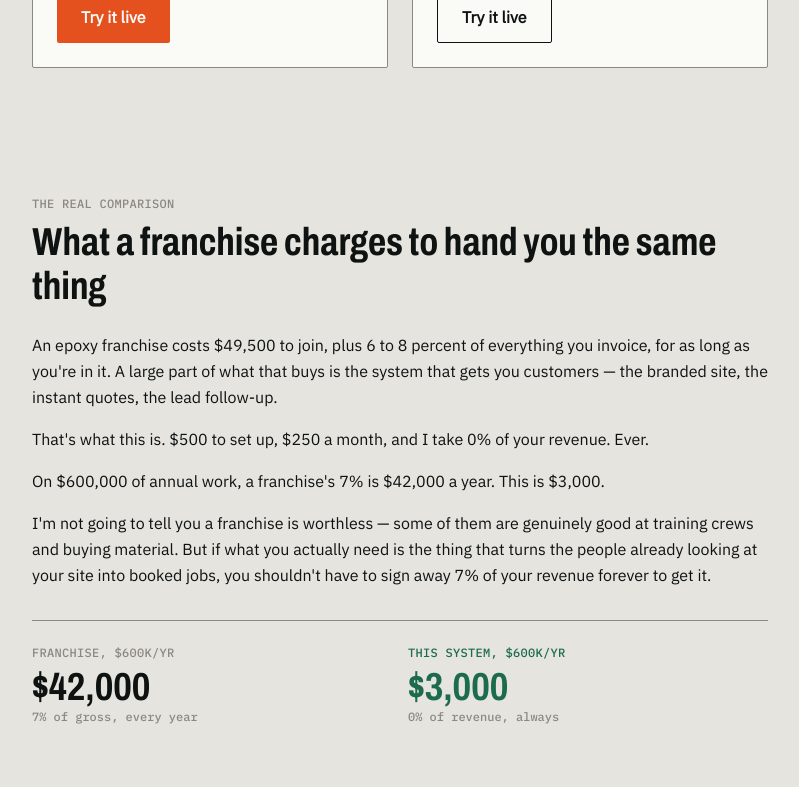
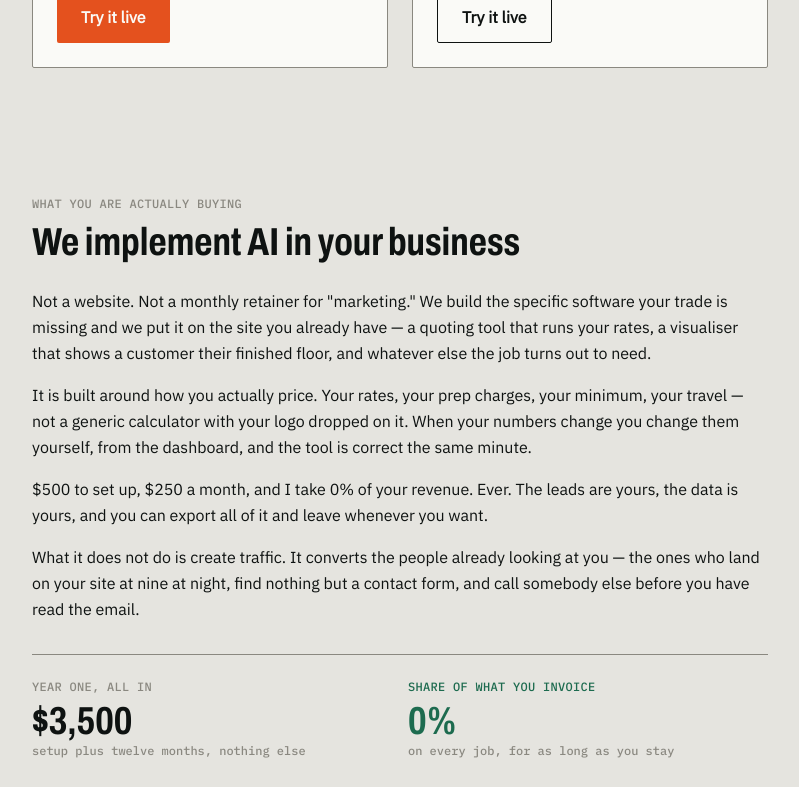
Before and after one commit to dawsennelsonv1-eng/nva-web-solutions, a Next.js app: page /pricing in a window 1280 px wide. Shown: the part 820-1607 px from the top of the page, without its empty margins (240-1039 px from the left). Built offline with nearby package versions, Linux system fonts and the light colour scheme; no server answers; the database is empty.

Commit message:
phase 15a.4: remove franchise positioning, add ImplementationOffer

```diff
--- a/app/(public)/pricing/page.tsx
+++ b/app/(public)/pricing/page.tsx
@@ -1,7 +1,7 @@
 import type { Metadata } from 'next';
 import { Panel } from '@/components/ui/Panel';
 import { CtaButton } from '@/components/marketing/CtaButton';
-import { FranchiseComparison } from '@/components/marketing/FranchiseComparison';
+import { ImplementationOffer } from '@/components/marketing/ImplementationOffer';
 import { disclosureLine } from '@/lib/billing/entity';
 import { createSupabaseServerClient } from '@/lib/supabase/server';
 import { stubPlans } from '@/lib/stubs';
@@ -20,6 +20,11 @@ import { stubPlans } from '@/lib/stubs';
  * clone, a local preview) renders lib/stubs.ts's stubPlans instead of
  * throwing, so the page is always inspectable without secrets. Production
  * with real env vars always prefers the live table.
+ *
+ * 15A.4 — FranchiseComparison is gone from this page and from the repo. The
+ * section below it is now ImplementationOffer, which carries the new
+ * positioning (we implement AI in your business) and takes the identical two
+ * props, so the live plan numbers still flow through untouched.
  *
  * CHECKOUT IS NOT WIRED YET, on purpose: Phase 5.5 owns the payment
  * provider adapter and is the explicit ship gate — "you cannot advertise
@@ -156,7 +161,7 @@ export default async function PricingPage() {
       </div>
 
       <div className="mt-16">
-        <FranchiseComparison
+        <ImplementationOffer
           foundationSetupDollars={foundation ? Math.round(foundation.setupFeeCents / 100) : 500}
           foundationMonthlyDollars={foundation ? Math.round(foundation.monthlyCents / 100) : 250}
         />
--- a/components/marketing/FranchiseComparison.tsx
+++ /dev/null
@@ -1,61 +0,0 @@
-/**
- * components/marketing/FranchiseComparison.tsx — OFFER.md §8, verbatim.
- *
- * This is sales copy Dawsen wrote in Phase 0 as canonical — it is reproduced
- * here exactly, not paraphrased or "improved." The two dollar figures in the
- * prose ($500 setup / $250 monthly) are accepted as props defaulting to the
- * OFFER.md canonical numbers, so a caller that already fetched live plan
- * data (app/(public)/pricing/page.tsx) can pass the real cents-derived
- * values through and the copy stays correct automatically if the founding
- * rate in the database ever changes (OFFER.md §6) — without turning
- * hand-written sales prose into a template full of placeholders.
- */
-export function FranchiseComparison({
-  foundationSetupDollars = 500,
-  foundationMonthlyDollars = 250,
-}: {
-  foundationSetupDollars?: number;
-  foundationMonthlyDollars?: number;
-}) {
-  return (
-    <section className="mx-auto max-w-3xl px-4 py-16">
-      <p className="font-data text-xs uppercase tracking-wide text-rule">The real comparison</p>
-      <h2 className="mt-2 font-display font-condensed text-2xl font-bold sm:text-3xl">
-        What a franchise charges to hand you the same thing
-      </h2>
-
-      <div className="mt-6 space-y-4 text-base leading-relaxed">
-        <p>
-          An epoxy franchise costs $49,500 to join, plus 6 to 8 percent of everything you invoice,
-          for as long as you&apos;re in it. A large part of what that buys is the system that gets
-          you customers — the branded site, the instant quotes, the lead follow-up.
-        </p>
-        <p>
-          That&apos;s what this is. ${foundationSetupDollars.toLocaleString('en-US')} to set up, $
-          {foundationMonthlyDollars.toLocaleString('en-US')} a month, and I take 0% of your revenue.
-          Ever.
-        </p>
-        <p>On $600,000 of annual work, a franchise&apos;s 7% is $42,000 a year. This is $3,000.</p>
-        <p>
-          I&apos;m not going to tell you a franchise is worthless — some of them are genuinely good
-          at training crews and buying material. But if what you actually need is the thing that
-          turns the people already looking at your site into booked jobs, you shouldn&apos;t have to
-          sign away 7% of your revenue forever to get it.
-        </p>
-      </div>
-
-      <div className="mt-8 grid grid-cols-2 gap-4 border-t pt-6">
-        <div>
-          <p className="font-data text-xs uppercase tracking-wide text-rule">Franchise, $600k/yr</p>
-          <p className="tabular mt-1 font-display font-condensed text-3xl font-bold">$42,000</p>
-          <p className="font-data text-xs text-rule">7% of gross, every year</p>
-        </div>
-        <div>
-          <p className="font-data text-xs uppercase tracking-wide text-cure">This system, $600k/yr</p>
-          <p className="tabular mt-1 font-display font-condensed text-3xl font-bold text-cure">$3,000</p>
-          <p className="font-data text-xs text-rule">0% of revenue, always</p>
-        </div>
-      </div>
-    </section>
-  );
-}
--- /dev/null
+++ b/components/marketing/ImplementationOffer.tsx
@@ -0,0 +1,108 @@
+/**
+ * components/marketing/ImplementationOffer.tsx — 15A.4.
+ *
+ * REPLACES components/marketing/FranchiseComparison.tsx, which is deleted in
+ * this phase. The franchise comparison (OFFER.md §8) was the positioning
+ * through Phase 13; 15A cancels it. Nothing here mentions a franchise, the
+ * $49,500 buy-in, or a 6–8% royalty.
+ *
+ * WHY A NEW FILE RATHER THAN A REWRITE IN PLACE: the old filename described
+ * the argument it made, and the argument is gone. A file called
+ * FranchiseComparison.tsx that no longer compares anything to a franchise is
+ * a trap for whoever greps this repo in six months.
+ *
+ * SAFE TO DELETE THE OLD FILE — and this is stated on evidence, not
+ * assumption. A repo-wide grep for `franchise` across ts/tsx/css/json/md
+ * returned exactly one import of that component, in app/(public)/pricing/
+ * page.tsx, and this phase rewrites that import to point here. The docs/
+ * hits are prose, not code.
+ *
+ * THE PROPS CONTRACT IS UNCHANGED, deliberately: the pricing page already
+ * fetches live plan rows and passes cents-derived dollars in, so the numbers
+ * in this copy track the `plans` table with no deploy. The defaults are the
+ * OFFER.md §6 founding rate.
+ *
+ * THE FIGURE BLOCK IS DERIVED, NOT WRITTEN DOWN. Year one is setup plus
+ * twelve months, computed from the same props — there is no hardcoded total
+ * that can drift out of step with the table it is meant to describe. The
+ * second column is 0%, which is a fact about the contract rather than a
+ * comparison to anyone.
+ *
+ * STYLING IS LEGACY ON PURPOSE. This sits on the pricing page, which still
+ * wears the pre-15A light system and is out of scope until 15B. It uses the
+ * same class vocabulary the file it replaces used, so the page stays
+ * internally consistent for this deploy.
+ */
+export function ImplementationOffer({
+  foundationSetupDollars = 500,
+  foundationMonthlyDollars = 250,
+}: {
+  foundationSetupDollars?: number;
+  foundationMonthlyDollars?: number;
+}) {
+  const yearOne = foundationSetupDollars + foundationMonthlyDollars * 12;
+  const money = (n: number) => '$' + n.toLocaleString('en-US');
+
+  return (
+    <section className="mx-auto max-w-3xl px-4 py-16">
+      <p className="font-data text-xs uppercase tracking-wide text-rule">
+        What you are actually buying
+      </p>
+      <h2 className="mt-2 font-display font-condensed text-2xl font-bold sm:text-3xl">
+        We implement AI in your business
+      </h2>
+
+      <div className="mt-6 space-y-4 text-base leading-relaxed">
+        <p>
+          Not a website. Not a monthly retainer for &quot;marketing.&quot; We build the
+          specific software your trade is missing and we put it on the site you
+          already have — a quoting tool that runs your rates, a visualiser that
+          shows a customer their finished floor, and whatever else the job turns
+          out to need.
+        </p>
+        <p>
+          It is built around how you actually price. Your rates, your prep
+          charges, your minimum, your travel — not a generic calculator with your
+          logo dropped on it. When your numbers change you change them yourself,
+          from the dashboard, and the tool is correct the same minute.
+        </p>
+        <p>
+          {money(foundationSetupDollars)} to set up, {money(foundationMonthlyDollars)} a
+          month, and I take 0% of your revenue. Ever. The leads are yours, the data
+          is yours, and you can export all of it and leave whenever you want.
+        </p>
+        <p>
+          What it does not do is create traffic. It converts the people already
+          looking at you — the ones who land on your site at nine at night, find
+          nothing but a contact form, and call somebody else before you have read
+          the email.
+        </p>
+      </div>
+
+      <div className="mt-8 grid grid-cols-2 gap-4 border-t pt-6">
+        <div>
+          <p className="font-data text-xs uppercase tracking-wide text-rule">
+            Year one, all in
+          </p>
+          <p className="tabular mt-1 font-display font-condensed text-3xl font-bold">
+            {money(yearOne)}
+          </p>
+          <p className="font-data text-xs text-rule">
+            setup plus twelve months, nothing else
+          </p>
+        </div>
+        <div>
+          <p className="font-data text-xs uppercase tracking-wide text-cure">
+            Share of what you invoice
+          </p>
+          <p className="tabular mt-1 font-display font-condensed text-3xl font-bold text-cure">
+            0%
+          </p>
+          <p className="font-data text-xs text-rule">
+            on every job, for as long as you stay
+          </p>
+        </div>
+      </div>
+    </section>
+  );
+}
--- a/components/prototype/PurchaseCta.tsx
+++ b/components/prototype/PurchaseCta.tsx
@@ -21,6 +21,13 @@ import type { Tier } from '@/types';
  * row (lib/billing/process.ts's onCheckoutCompleted). There is no
  * environment switch between what he tested and what goes live; it is
  * mechanically the same row.
+ *
+ * 15A.4: the franchise line is removed from the offer list. It also had a
+ * real rendering bug — it was written as `6\u20138%` in JSX TEXT, where a
+ * backslash escape is not interpreted, so it was printing the literal
+ * characters 6\u20138% on screen rather than an en dash. The line is gone
+ * either way; noting it because the same mistake is easy to repeat (inside a
+ * JS string literal, as on the button below, the escape is fine).
  *
  * entryPoint: 'self_serve' — this is the contractor tapping the button
  * himself, not Dawsen generating a link on his behalf (Phase 5.5's own
@@ -81,7 +88,7 @@ export function PurchaseCta({
 
       <ul className="mt-3 space-y-1.5 font-data text-sm">
         <li>${foundationSetupDollars} to set up, ${foundationMonthlyDollars}/month.</li>
-        <li>0% of your revenue. A franchise takes 6\u20138% forever.</li>
+        <li>0% of your revenue. Not now, not ever.</li>
         <li>30 days — not working, full refund on setup.</li>
       </ul>
 
```
